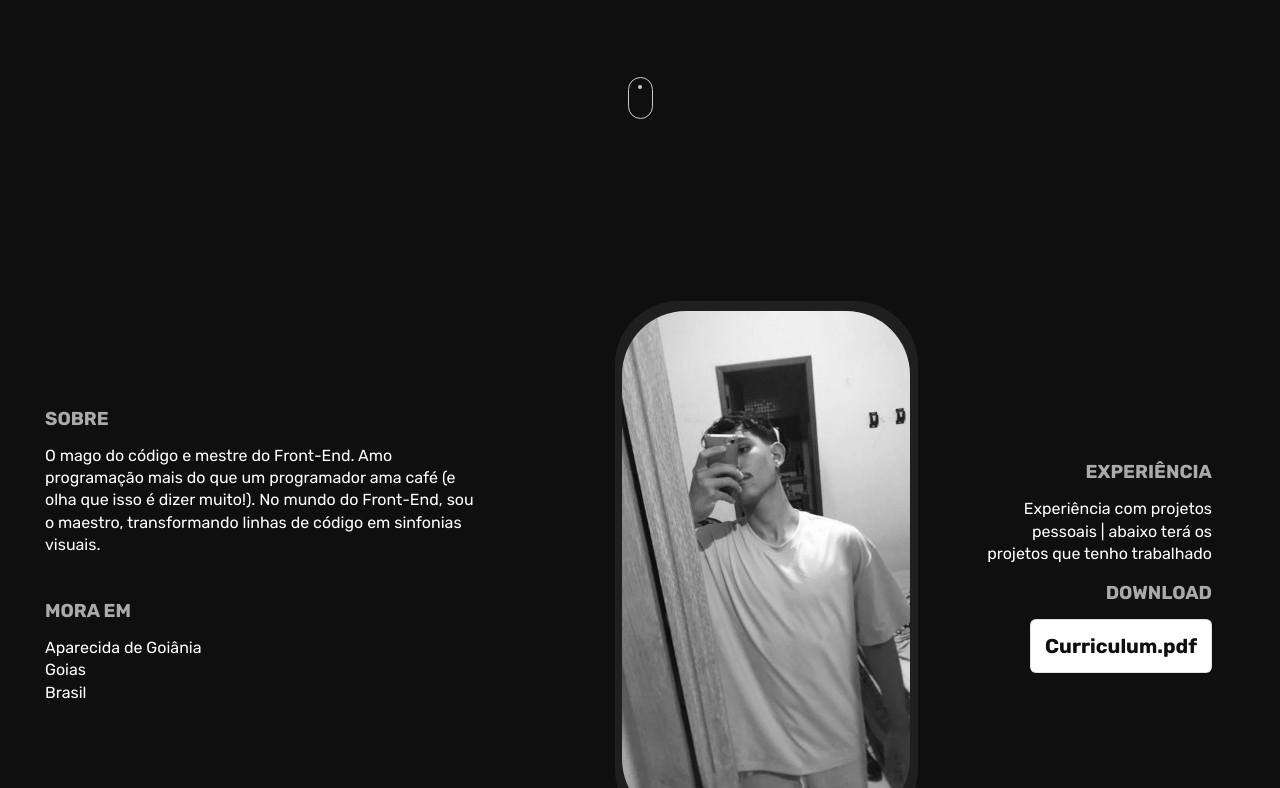
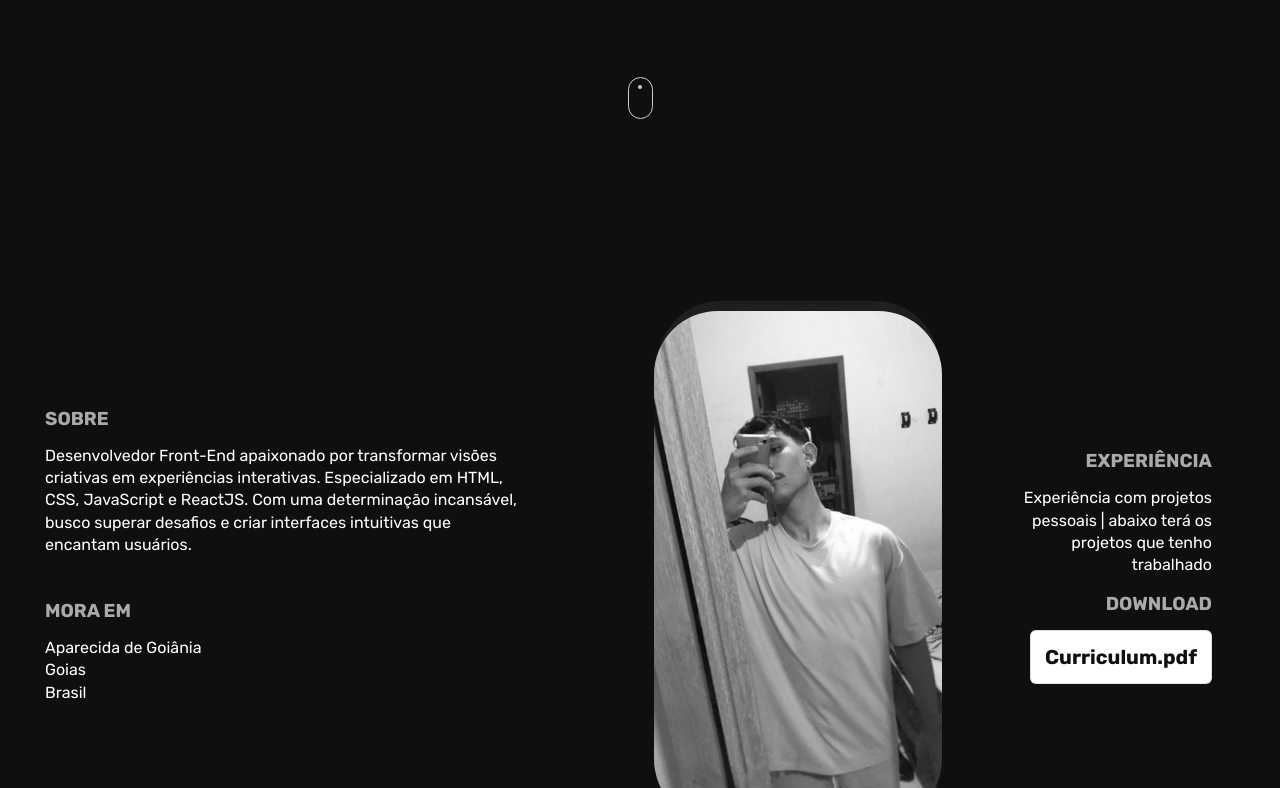
Before and after one commit to Brunoake/portifolio, a plain HTML site: page index.html in a window 1280 px wide. Shown: the part 312-1100 px from the top of the page. Drawn offline with nearby package versions, Linux system fonts and the light colour scheme.

Commit message:
Update index.html

```diff
--- a/index.html
+++ b/index.html
@@ -49,7 +49,7 @@
             <div id="container-right">
                 <div id="content-right">
                 <h3>SOBRE</h3>
-                    <p>O mago do código e mestre do Front-End. Amo programação mais do que um programador ama café (e olha que isso é dizer muito!). No mundo do Front-End, sou o maestro, transformando linhas de código em sinfonias visuais.</p>
+                    <p>Desenvolvedor Front-End apaixonado por transformar visões criativas em experiências interativas. Especializado em HTML, CSS, JavaScript e ReactJS. Com uma determinação incansável, busco superar desafios e criar interfaces intuitivas que encantam usuários.</p>
                 </div>
                 <div id="content-right">
                     <h3>MORA EM</h3>
```
